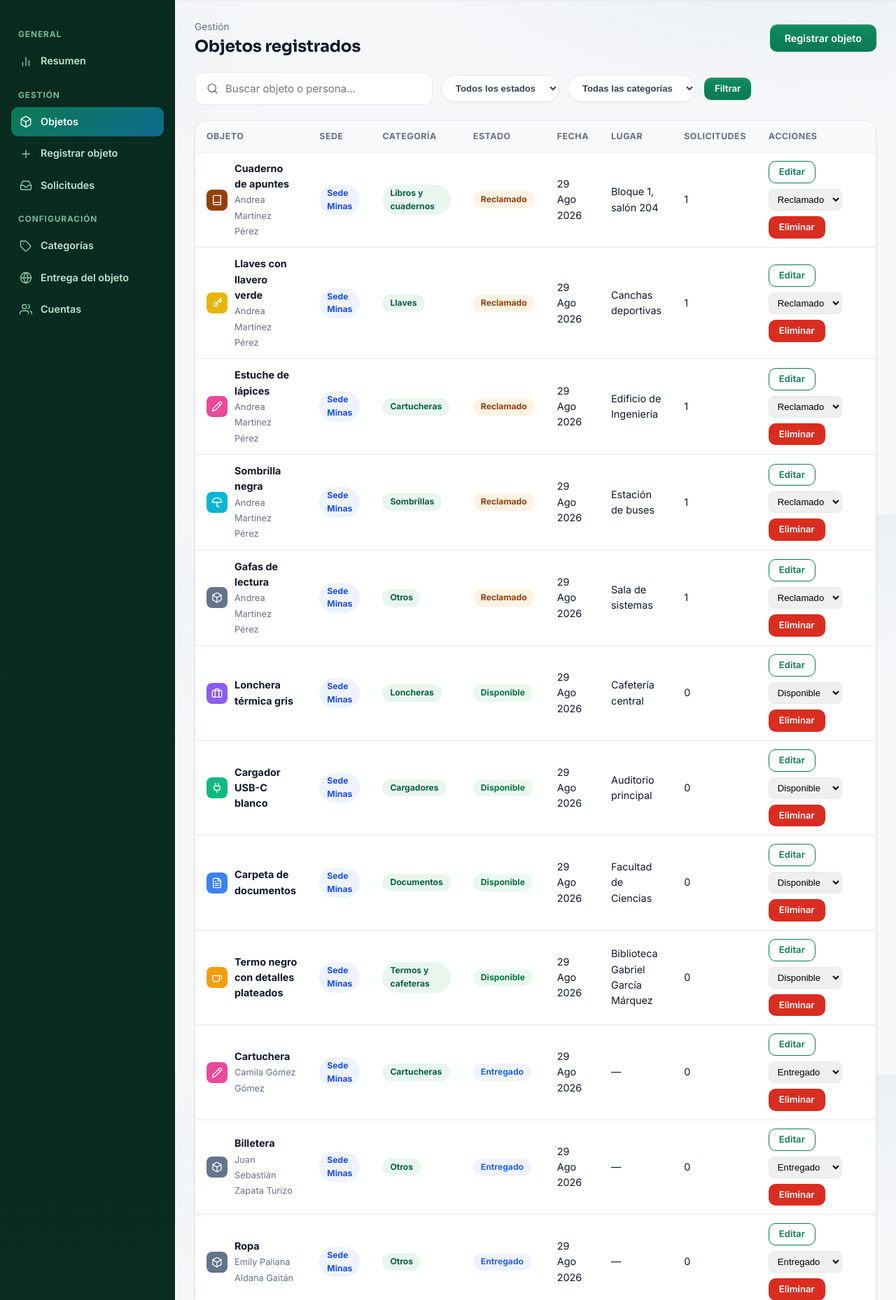
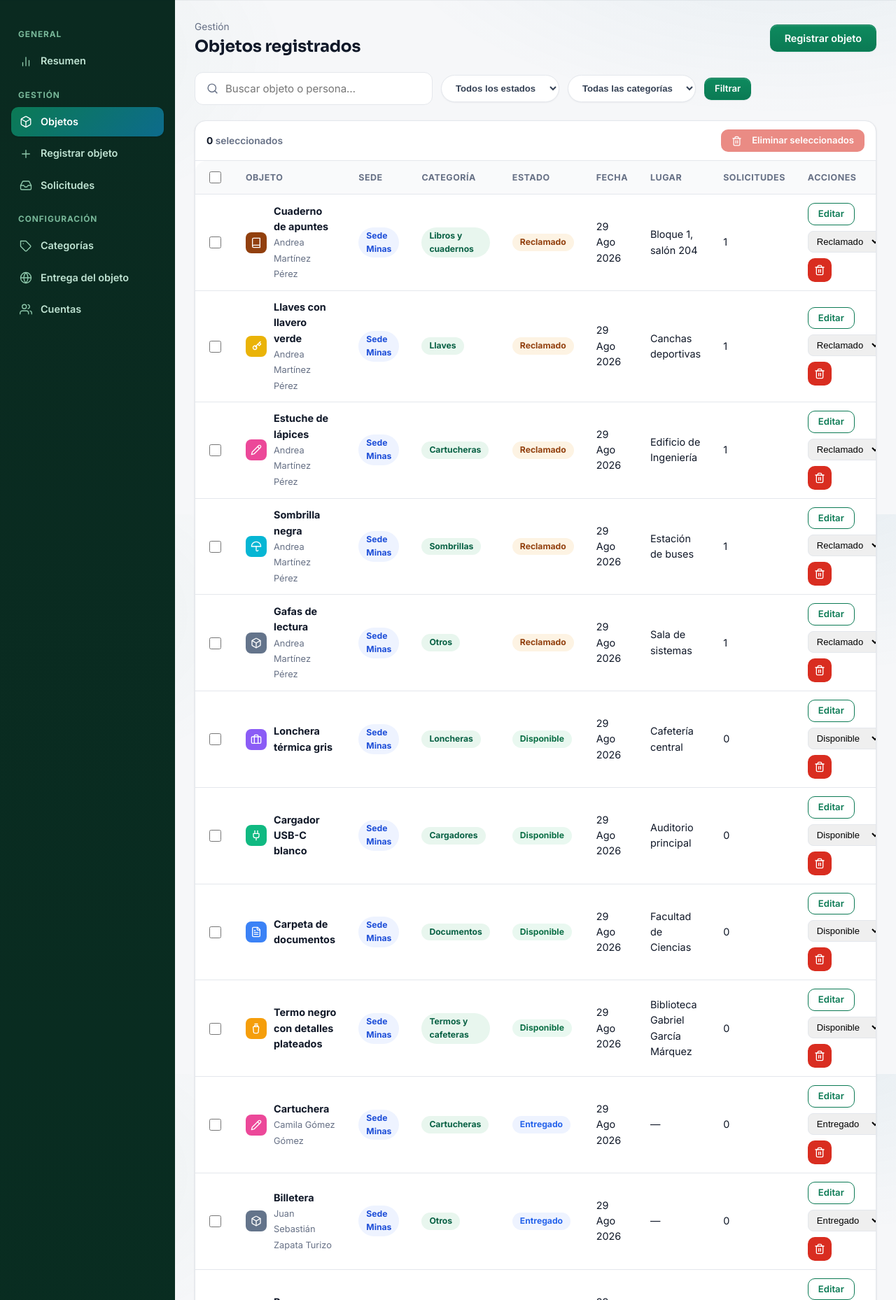
Before and after one commit to kevinramos2/Entrega-de-objetos-perdidos-, a Django app: page /panel/objetos/ in a window 1280 px wide. Shown: the part 65-1923 px from the top of the page at 70% size. Run offline with Django 5.2, Linux system fonts and the light colour scheme; a user stored in the database is signed in; data comes from the database, SQL or seed files in the repository.

Commit message:
Panel: borrado multiple con checkboxes y modal de confirmacion propio en vez del popup del navegador; icono del termo redisenado como botella

```diff
--- a/objetos_reclamados/registro_objetos/iconos.py
+++ b/objetos_reclamados/registro_objetos/iconos.py
@@ -7,7 +7,9 @@ renderizarse como SVG inline con ``currentColor``.
 
 # Clave -> contenido interno del SVG (24x24, stroke, sin <svg> externo).
 ICONOS_CATEGORIA = {
-    'termo': '<path d="M17 8h1a4 4 0 1 1 0 8h-1"/><path d="M3 8h14v9a4 4 0 0 1-4 4H7a4 4 0 0 1-4-4Z"/>',
+    'termo': '<path d="M9 2h6"/>'
+             '<rect x="8.5" y="5" width="7" height="3" rx="1"/>'
+             '<path d="M6.5 8h10a1 1 0 0 1 1 1l-.9 10.2a2.8 2.8 0 0 1-2.8 2.8H9.2a2.8 2.8 0 0 1-2.8-2.8L5.5 9a1 1 0 0 1 1-1Z"/>',
     'documento': '<path d="M15 2H6a2 2 0 0 0-2 2v16a2 2 0 0 0 2 2h12a2 2 0 0 0 2-2V7Z"/>'
                  '<path d="M14 2v4a2 2 0 0 0 2 2h4"/>'
                  '<path d="M10 9H8"/><path d="M16 13H8"/><path d="M16 17H8"/>',
--- a/objetos_reclamados/registro_objetos/templates/objetos/base.html
+++ b/objetos_reclamados/registro_objetos/templates/objetos/base.html
@@ -122,6 +122,20 @@
     </div>
   </footer>
 
+  <div class="modal-overlay" id="modal-confirmacion" hidden>
+    <div class="modal" role="dialog" aria-modal="true" aria-labelledby="modal-confirmacion-titulo">
+      <span class="modal-ico" id="modal-confirmacion-ico" aria-hidden="true">
+        <svg viewBox="0 0 24 24" fill="none" stroke="currentColor" stroke-width="1.8" stroke-linecap="round" stroke-linejoin="round"><path d="M10.29 3.86 1.82 18a2 2 0 0 0 1.71 3h16.94a2 2 0 0 0 1.71-3L13.71 3.86a2 2 0 0 0-3.42 0z"/><line x1="12" y1="9" x2="12" y2="13"/><line x1="12" y1="17" x2="12.01" y2="17"/></svg>
+      </span>
+      <h3 id="modal-confirmacion-titulo">¿Confirmar acción?</h3>
+      <p id="modal-confirmacion-msg"></p>
+      <div class="modal-acciones">
+        <button type="button" class="btn btn-ghost" id="modal-confirmacion-cancelar">Cancelar</button>
+        <button type="button" class="btn btn-primary" id="modal-confirmacion-aceptar">Confirmar</button>
+      </div>
+    </div>
+  </div>
+
   <script src="{% static 'js/app.js' %}"></script>
   {% block extra_js %}{% endblock %}
 </body>
--- a/objetos_reclamados/registro_objetos/templates/panel/objetos_lista.html
+++ b/objetos_reclamados/registro_objetos/templates/panel/objetos_lista.html
@@ -32,10 +32,21 @@
   {% if q or estado or categoria_id %}<a href="{% url 'panel_objetos' %}" class="btn btn-ghost btn-sm">Limpiar</a>{% endif %}
 </form>
 
-<div class="card" style="overflow:auto">
+<div class="card">
+  <div class="tabla-toolbar">
+    <span class="tabla-toolbar-info">
+      <b id="seleccion-conteo">0</b> seleccionados
+    </span>
+    <button type="button" class="btn btn-sm btn-danger" id="btn-borrar-seleccion" disabled title="Eliminar los seleccionados">
+      <svg viewBox="0 0 24 24" fill="none" stroke="currentColor" stroke-width="2" stroke-linecap="round" stroke-linejoin="round" style="width:15px;height:15px;vertical-align:-2px;margin-right:6px"><path d="M3 6h18"/><path d="M19 6v14a2 2 0 0 1-2 2H7a2 2 0 0 1-2-2V6"/><path d="M8 6V4a2 2 0 0 1 2-2h4a2 2 0 0 1 2 2v2"/><line x1="10" y1="11" x2="10" y2="17"/><line x1="14" y1="11" x2="14" y2="17"/></svg>
+      Eliminar seleccionados
+    </button>
+  </div>
+  <div style="overflow:auto">
     <table class="tabla">
       <thead>
         <tr>
+          <th class="th-check"><input type="checkbox" id="seleccionar-todos" aria-label="Seleccionar todos los objetos"></th>
           <th>Objeto</th>
           <th>Sede</th>
           <th>Categoría</th>
@@ -49,6 +60,7 @@
       <tbody>
         {% for obj in objetos %}
         <tr>
+          <td><input type="checkbox" class="seleccion-objeto" value="{{ obj.pk }}" aria-label="Seleccionar {{ obj.nombre_objeto }}"></td>
           <td>
             <div class="flex">
               <span class="chip-icono sm" style="background:{{ obj.categoria.color|default:'#0b7a54' }};color:#fff">{{ obj.categoria|icono_cat }}</span>
@@ -75,19 +87,27 @@
                   {% endfor %}
                 </select>
               </form>
-            <form method="post" action="{% url 'panel_objeto_eliminar' obj.pk %}" data-confirm="¿Eliminar este objeto? La acción no se puede deshacer.">
+              <form method="post" action="{% url 'panel_objeto_eliminar' obj.pk %}" data-confirm="¿Eliminar el registro «{{ obj.nombre_objeto }}»? Esta acción no se puede deshacer.">
                 {% csrf_token %}
-              <button type="submit" class="btn btn-sm btn-danger" title="Eliminar">Eliminar</button>
+                <button type="submit" class="btn btn-sm btn-danger btn-icon" title="Eliminar">
+                  <svg viewBox="0 0 24 24" fill="none" stroke="currentColor" stroke-width="2" stroke-linecap="round" stroke-linejoin="round"><path d="M3 6h18"/><path d="M19 6v14a2 2 0 0 1-2 2H7a2 2 0 0 1-2-2V6"/><path d="M8 6V4a2 2 0 0 1 2-2h4a2 2 0 0 1 2 2v2"/><line x1="10" y1="11" x2="10" y2="17"/><line x1="14" y1="11" x2="14" y2="17"/></svg>
+                </button>
               </form>
             </div>
           </td>
         </tr>
         {% empty %}
-      <tr><td colspan="8">
+        <tr><td colspan="9">
           <div class="vacio"><p>Aún no hay objetos que coincidan con el filtro.</p></div>
         </td></tr>
         {% endfor %}
       </tbody>
     </table>
   </div>
+</div>
+
+<form method="post" action="{% url 'panel_objetos_eliminar_seleccion' %}" id="form-borrado-seleccion" hidden>
+  {% csrf_token %}
+  <input type="hidden" name="ids" value="">
+</form>
 {% endblock %}
--- a/objetos_reclamados/registro_objetos/templates/panel/solicitud_detalle.html
+++ b/objetos_reclamados/registro_objetos/templates/panel/solicitud_detalle.html
@@ -88,10 +88,10 @@
       <div class="help">Se muestra al estudiante cuando la solicitud quede aprobada.</div>
     </div>
     <div class="flex" style="gap:10px">
-      <button type="submit" name="accion" value="aprobar" class="btn btn-success btn-lg" {% if solicitud.estado == 'apelada' %}data-confirm="¿Confirmas que, tras revisar la apelación, el objeto es de este estudiante?"{% else %}data-confirm="¿Confirmas que el objeto es de este estudiante?"{% endif %}>
+      <button type="submit" name="accion" value="aprobar" class="btn btn-success btn-lg" data-confirm-tone="success" data-confirm-label="Aprobar" {% if solicitud.estado == 'apelada' %}data-confirm="¿Confirmas que, tras revisar la apelación, el objeto es de este estudiante?"{% else %}data-confirm="¿Confirmas que el objeto es de este estudiante?"{% endif %}>
         {% if solicitud.estado == 'apelada' %}Aprobar la apelación{% else %}Aprobar reclamo{% endif %}
       </button>
-      <button type="submit" name="accion" value="rechazar" class="btn btn-danger btn-lg" data-confirm="{% if solicitud.estado == 'apelada' %}¿Mantener el rechazo y cerrar la apelación?{% else %}¿Rechazar esta solicitud?{% endif %}">
+      <button type="submit" name="accion" value="rechazar" class="btn btn-danger btn-lg" data-confirm-tone="danger" data-confirm-label="Rechazar" data-confirm="{% if solicitud.estado == 'apelada' %}¿Mantener el rechazo y cerrar la apelación?{% else %}¿Rechazar esta solicitud?{% endif %}">
         {% if solicitud.estado == 'apelada' %}Mantener rechazo{% else %}Rechazar{% endif %}
       </button>
     </div>
--- a/objetos_reclamados/registro_objetos/urls.py
+++ b/objetos_reclamados/registro_objetos/urls.py
@@ -22,6 +22,7 @@ urlpatterns = [
     path('panel/', views.panel_inicio, name='panel_inicio'),
     path('panel/objetos/', views.panel_objetos, name='panel_objetos'),
     path('panel/objetos/nuevo/', views.panel_objeto_nuevo, name='panel_objeto_nuevo'),
+    path('panel/objetos/eliminar-seleccion/', views.panel_objetos_eliminar_seleccion, name='panel_objetos_eliminar_seleccion'),
     path('panel/objetos/<int:pk>/editar/', views.panel_objeto_editar, name='panel_objeto_editar'),
     path('panel/objetos/<int:pk>/eliminar/', views.panel_objeto_eliminar, name='panel_objeto_eliminar'),
     path('panel/objetos/<int:pk>/estado/', views.panel_objeto_estado, name='panel_objeto_estado'),
--- a/objetos_reclamados/registro_objetos/views.py
+++ b/objetos_reclamados/registro_objetos/views.py
@@ -399,6 +399,20 @@ def panel_objeto_eliminar(request, pk):
 
 @staff_member_required
 @require_POST
+def panel_objetos_eliminar_seleccion(request):
+    ids = request.POST.get('ids', '')
+    pks = [valor for valor in ids.split(',') if valor.isdigit()]
+    if not pks:
+        messages.error(request, 'No seleccionaste ningún objeto para eliminar.')
+        return redirect('panel_objetos')
+    total, _ = ObjetoReclamado.objects.filter(pk__in=pks).delete()
+    mensaje = f'Se eliminaron {total} registros.' if total != 1 else 'Se eliminó 1 registro.'
+    messages.success(request, mensaje)
+    return redirect('panel_objetos')
+
+
+@staff_member_required
+@require_POST
 def panel_objeto_estado(request, pk):
     objeto = get_object_or_404(ObjetoReclamado, pk=pk)
     nuevo = request.POST.get('estado')
--- a/objetos_reclamados/static/css/estilos.css
+++ b/objetos_reclamados/static/css/estilos.css
@@ -682,3 +682,48 @@ input[type="checkbox"] { accent-color: var(--primary); }
 @media (max-width: 640px) {
   .hero-orb { display: none; }
 }
+
+/* ============================================================
+   Modal de confirmación (reemplaza window.confirm) y borrado múltiple
+   ============================================================ */
+
+.modal-overlay {
+  position: fixed; inset: 0; z-index: 100;
+  display: grid; place-items: center; padding: 20px;
+  background: rgba(15, 23, 42, .55); backdrop-filter: blur(3px);
+}
+.modal-overlay[hidden] { display: none; }
+.modal {
+  width: 100%; max-width: 420px; background: var(--surface);
+  border-radius: 18px; padding: 26px; text-align: center;
+  box-shadow: 0 20px 50px rgba(15, 23, 42, .3);
+  animation: modal-entra .18s ease;
+}
+@keyframes modal-entra { from { transform: translateY(10px) scale(.98); opacity: 0; } }
+.modal-ico {
+  width: 52px; height: 52px; border-radius: 16px; display: inline-grid; place-items: center;
+  background: var(--danger-50); color: var(--danger); margin-bottom: 14px;
+}
+.modal-ico.ok { background: var(--success-50); color: var(--success); }
+.modal-ico svg { width: 26px; height: 26px; }
+.modal h3 { margin: 0 0 8px; font-size: 1.15rem; }
+.modal p { margin: 0 0 22px; color: var(--muted); font-size: .92rem; }
+.modal-acciones { display: flex; gap: 10px; justify-content: center; }
+.modal-acciones .btn { min-width: 118px; }
+@media (max-width: 420px) {
+  .modal-acciones { flex-direction: column; }
+  .modal-acciones .btn { width: 100%; }
+}
+
+/* Borrado múltiple en tablas del panel */
+.tabla input[type="checkbox"] {
+  width: 17px; height: 17px; accent-color: var(--primary); cursor: pointer; vertical-align: middle;
+}
+.tabla-toolbar {
+  display: flex; align-items: center; justify-content: space-between; gap: 10px;
+  padding: 12px 16px; border-bottom: 1px solid var(--line);
+}
+.tabla-toolbar-info { font-size: .86rem; color: var(--muted); font-weight: 600; }
+.tabla-toolbar-info b { color: var(--ink); }
+.btn-icon { display: inline-grid; place-items: center; width: 34px; height: 34px; padding: 0 !important; }
+.btn-icon svg { width: 16px; height: 16px; }
--- a/objetos_reclamados/static/js/app.js
+++ b/objetos_reclamados/static/js/app.js
@@ -25,25 +25,6 @@ document.addEventListener('DOMContentLoaded', function () {
     });
   }, 6000);
 
-  // Confirmación para formularios con data-confirm
-  document.querySelectorAll('form[data-confirm]').forEach(function (form) {
-    form.addEventListener('submit', function (e) {
-      var msg = form.getAttribute('data-confirm') || '¿Estás seguro?';
-      if (!window.confirm(msg)) e.preventDefault();
-    });
-  });
-
-  // Confirmación para botones con data-confirm (dentro de un formulario)
-  document.querySelectorAll('form button[data-confirm]').forEach(function (btn) {
-    btn.addEventListener('click', function (e) {
-      var msg = btn.getAttribute('data-confirm') || '¿Estás seguro?';
-      if (!window.confirm(msg)) {
-        e.preventDefault();
-        e.stopImmediatePropagation();
-      }
-    });
-  });
-
   // Vista previa del ícono de categoría en el panel
   var catalogo = window.CATEGORIA_ICONOS || null;
   function pintarIcono(select, span) {
@@ -57,4 +38,131 @@ document.addEventListener('DOMContentLoaded', function () {
     pintarIcono(select, span);
     select.addEventListener('change', function () { pintarIcono(select, span); });
   });
+
+  // ------------- Modal de confirmación (reemplaza window.confirm) -------------
+  var modalConfirmar = document.getElementById('modal-confirmacion');
+  var modalTitulo = document.getElementById('modal-confirmacion-titulo');
+  var modalMsg = document.getElementById('modal-confirmacion-msg');
+  var modalIco = document.getElementById('modal-confirmacion-ico');
+  var modalBoton = document.getElementById('modal-confirmacion-aceptar');
+  var modalCancelar = document.getElementById('modal-confirmacion-cancelar');
+  var accionPendiente = null;
+
+  function cerrarModal() {
+    modalConfirmar.setAttribute('hidden', 'hidden');
+    accionPendiente = null;
+    modalIco.classList.remove('ok');
+    modalBoton.classList.remove('btn-danger', 'btn-success');
+    modalBoton.classList.add('btn-primary');
+  }
+
+  function abrirConfirmacion(mensaje, alAceptar, opciones) {
+    opciones = opciones || {};
+    modalTitulo.textContent = opciones.titulo || '¿Confirmar acción?';
+    modalMsg.textContent = mensaje;
+    modalBoton.textContent = opciones.etiqueta || 'Confirmar';
+    modalBoton.classList.remove('btn-primary', 'btn-danger', 'btn-success');
+    if (opciones.tone === 'danger') {
+      modalBoton.classList.add('btn-danger');
+    } else if (opciones.tone === 'success') {
+      modalBoton.classList.add('btn-success');
+      modalIco.classList.add('ok');
+    } else {
+      modalBoton.classList.add('btn-primary');
+    }
+    accionPendiente = alAceptar;
+    modalConfirmar.removeAttribute('hidden');
+    modalBoton.focus();
+  }
+
+  modalCancelar.addEventListener('click', cerrarModal);
+  modalConfirmar.addEventListener('click', function (e) {
+    if (e.target === modalConfirmar) cerrarModal();
+  });
+  document.addEventListener('keydown', function (e) {
+    if (e.key === 'Escape' && !modalConfirmar.hasAttribute('hidden')) cerrarModal();
+  });
+  modalBoton.addEventListener('click', function () {
+    if (!accionPendiente) return;
+    var accion = accionPendiente;
+    accionPendiente = null;
+    cerrarModal();
+    accion();
+  });
+
+  // Formularios con data-confirm (se envían al aceptar el modal)
+  document.querySelectorAll('form[data-confirm]').forEach(function (form) {
+    form.addEventListener('submit', function (e) {
+      e.preventDefault();
+      abrirConfirmacion(form.getAttribute('data-confirm'), function () {
+        form.submit();
+      }, { tone: 'danger', etiqueta: 'Eliminar' });
+    });
+  });
+
+  // Botones submit con data-confirm (dentro de un formulario)
+  document.querySelectorAll('form button[data-confirm]').forEach(function (btn) {
+    btn.addEventListener('click', function (e) {
+      e.preventDefault();
+      e.stopImmediatePropagation();
+      var form = btn.closest('form');
+      var tono = btn.getAttribute('data-confirm-tone') || 'danger';
+      abrirConfirmacion(btn.getAttribute('data-confirm'), function () {
+        if (btn.name) {
+          var oculto = document.createElement('input');
+          oculto.type = 'hidden';
+          oculto.name = btn.name;
+          oculto.value = btn.value || '';
+          form.appendChild(oculto);
+        }
+        form.submit();
+      }, {
+        tone: tono,
+        etiqueta: btn.getAttribute('data-confirm-label') || 'Continuar'
+      });
+    });
+  });
+
+  // ------------- Borrado múltiple en el panel de objetos -------------
+  var checks = document.querySelectorAll('.seleccion-objeto');
+  if (checks.length) {
+    var todos = document.getElementById('seleccionar-todos');
+    var btnBorrar = document.getElementById('btn-borrar-seleccion');
+    var conteo = document.getElementById('seleccion-conteo');
+    var formMasivo = document.getElementById('form-borrado-seleccion');
+    var idsMasivos = formMasivo ? formMasivo.querySelector('[name="ids"]') : null;
+
+    function actualizarSeleccion() {
+      var cuantos = document.querySelectorAll('.seleccion-objeto:checked').length;
+      if (conteo) conteo.textContent = String(cuantos);
+      if (btnBorrar) btnBorrar.disabled = cuantos === 0;
+      if (todos) todos.checked = cuantos > 0 && cuantos === checks.length;
+    }
+
+    checks.forEach(function (c) {
+      c.addEventListener('change', actualizarSeleccion);
+    });
+    if (todos) {
+      todos.addEventListener('change', function () {
+        checks.forEach(function (c) { c.checked = todos.checked; });
+        actualizarSeleccion();
+      });
+    }
+    if (btnBorrar) {
+      btnBorrar.addEventListener('click', function (e) {
+        e.preventDefault();
+        if (!formMasivo || !idsMasivos) return;
+        var seleccionados = document.querySelectorAll('.seleccion-objeto:checked');
+        var ids = Array.prototype.map.call(seleccionados, function (c) { return c.value; });
+        if (!ids.length) return;
+        idsMasivos.value = ids.join(',');
+        var palabra = ids.length === 1 ? 'registro' : 'registros';
+        abrirConfirmacion(
+          'Vas a eliminar ' + ids.length + ' ' + palabra + ' de forma permanente. Esta acción no se puede deshacer.',
+          function () { formMasivo.submit(); },
+          { tone: 'danger', etiqueta: 'Eliminar ' + ids.length }
+        );
+      });
+    }
+  }
 });
```
Lines whose indentation alone changed are shown as unchanged.
